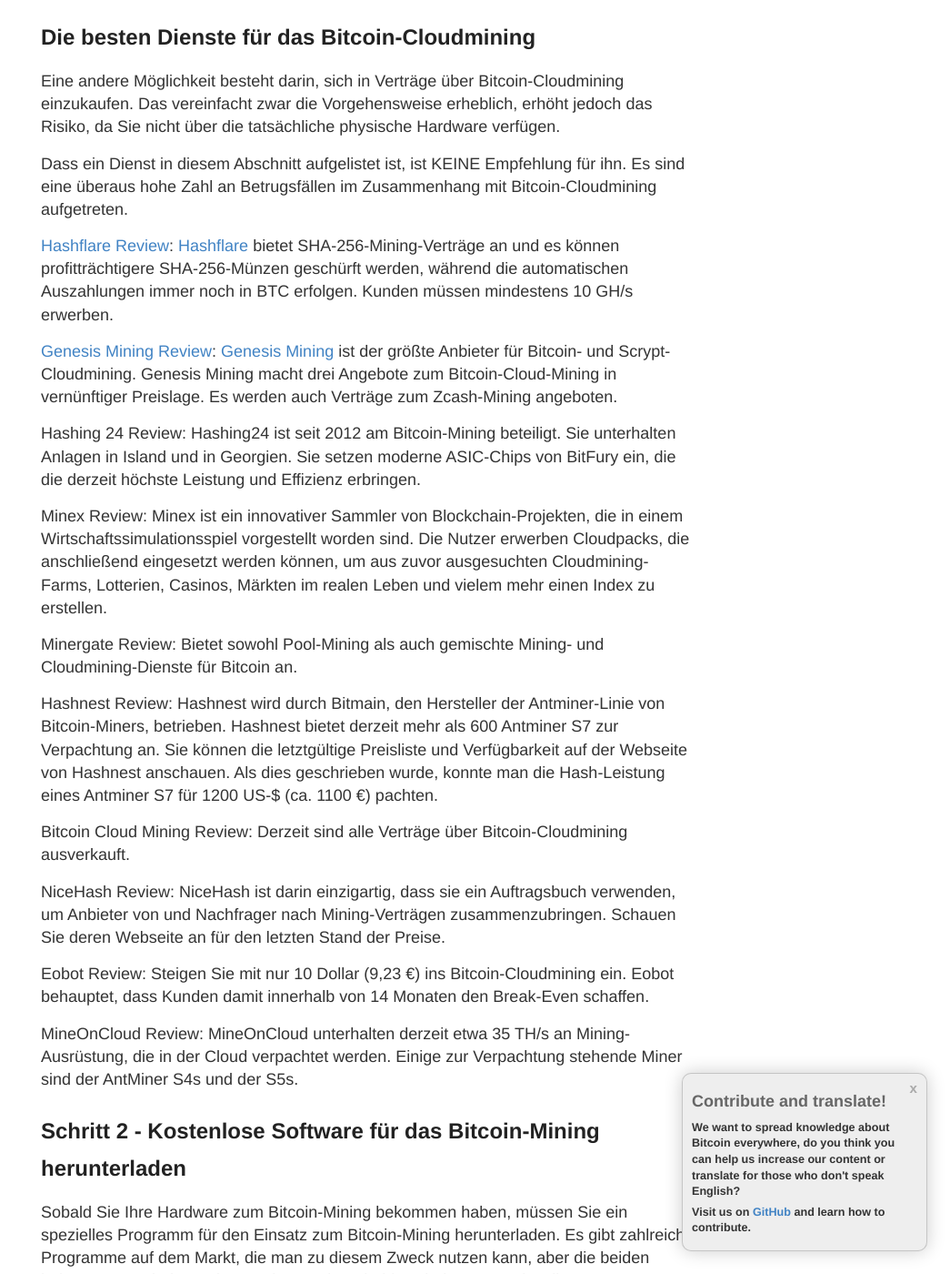
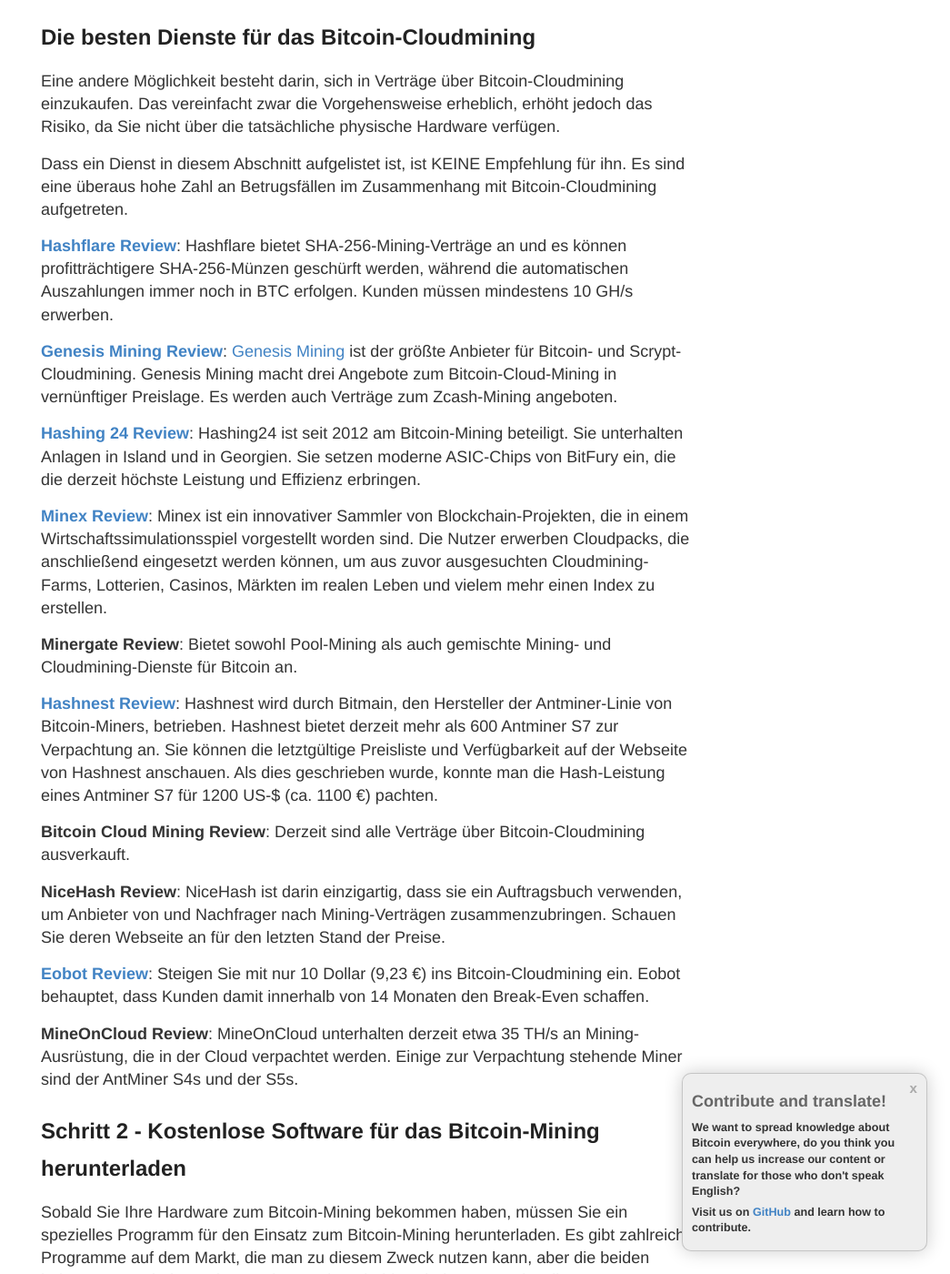
Before and after one commit to vesk4000/bm, a Jekyll site: the page built from translations/getting-started/de-getting-started.md, in a window 1280 px wide and 1400 px high, scrolled down 1494 px. Shown: the whole window at 91% size, without its empty margins (235-1280 px from the left). Built offline with Jekyll 4.4.1, drawn with Linux system fonts in a browser that asks for light colours; nearby versions of some CDN libraries; comment, search, counter and statistics services are not loaded; some of the changed text lies outside the part shown.

```diff
--- a/translations/getting-started/de-getting-started.md
+++ b/translations/getting-started/de-getting-started.md
@@ -33,25 +33,25 @@ Eine andere Möglichkeit besteht darin, sich in Verträge über Bitcoin-Cloudmin
 
 Dass ein Dienst in diesem Abschnitt aufgelistet ist, ist KEINE Empfehlung für ihn. Es sind eine überaus hohe Zahl an Betrugsfällen im Zusammenhang mit Bitcoin-Cloudmining aufgetreten.
 
-<a href="/hashflare-cloud-mining-review/">Hashflare Review</a>: <a href="http://geni.us/hashflare">Hashflare</a> bietet SHA-256-Mining-Verträge an und es können profitträchtigere SHA-256-Münzen geschürft werden, während die automatischen Auszahlungen immer noch in BTC erfolgen. Kunden müssen mindestens 10 GH/s erwerben.
+<strong><a href="http://geni.us/hashflare">Hashflare Review</a></strong>: Hashflare bietet SHA-256-Mining-Verträge an und es können profitträchtigere SHA-256-Münzen geschürft werden, während die automatischen Auszahlungen immer noch in BTC erfolgen. Kunden müssen mindestens 10 GH/s erwerben.
 
-<a href="/genesis-mining-review/">Genesis Mining Review</a>: <a href="http://geni.us/genesismining">Genesis Mining</a> ist der größte Anbieter für Bitcoin- und Scrypt-Cloudmining. Genesis Mining macht drei Angebote zum Bitcoin-Cloud-Mining in vernünftiger Preislage. Es werden auch Verträge zum  Zcash-Mining  angeboten.
+<strong><a href="http://geni.us/advendorgm">Genesis Mining Review</a></strong>: <a href="http://geni.us/genesismining">Genesis Mining</a> ist der größte Anbieter für Bitcoin- und Scrypt-Cloudmining. Genesis Mining macht drei Angebote zum Bitcoin-Cloud-Mining in vernünftiger Preislage. Es werden auch Verträge zum  Zcash-Mining  angeboten.
 
-Hashing 24 Review: Hashing24 ist seit 2012 am Bitcoin-Mining beteiligt. Sie unterhalten Anlagen in Island und in Georgien. Sie setzen moderne ASIC-Chips von BitFury ein, die die derzeit höchste Leistung und Effizienz erbringen.
+<strong><a href="http://geni.us/hashing24">Hashing 24 Review</a></strong>: Hashing24 ist seit 2012 am Bitcoin-Mining beteiligt. Sie unterhalten Anlagen in Island und in Georgien. Sie setzen moderne ASIC-Chips von BitFury ein, die die derzeit höchste Leistung und Effizienz erbringen.
 
-Minex Review: Minex ist ein innovativer Sammler von Blockchain-Projekten, die in einem Wirtschaftssimulationsspiel vorgestellt worden sind. Die Nutzer erwerben Cloudpacks, die anschließend eingesetzt werden können, um aus zuvor ausgesuchten Cloudmining-Farms, Lotterien, Casinos, Märkten im realen Leben und vielem mehr einen Index zu erstellen.
+<strong><a href="http://geni.us/minex">Minex Review</a></strong>: Minex ist ein innovativer Sammler von Blockchain-Projekten, die in einem Wirtschaftssimulationsspiel vorgestellt worden sind. Die Nutzer erwerben Cloudpacks, die anschließend eingesetzt werden können, um aus zuvor ausgesuchten Cloudmining-Farms, Lotterien, Casinos, Märkten im realen Leben und vielem mehr einen Index zu erstellen.
 
-Minergate Review: Bietet sowohl Pool-Mining als auch gemischte Mining- und Cloudmining-Dienste für Bitcoin an.
+<strong>Minergate Review</strong>: Bietet sowohl Pool-Mining als auch gemischte Mining- und Cloudmining-Dienste für Bitcoin an.
 
-Hashnest Review: Hashnest wird durch Bitmain, den Hersteller der Antminer-Linie von Bitcoin-Miners, betrieben. Hashnest bietet derzeit mehr als 600 Antminer S7 zur Verpachtung an. Sie können die letztgültige Preisliste und Verfügbarkeit auf der Webseite von Hashnest anschauen. Als dies geschrieben wurde, konnte man die Hash-Leistung eines Antminer S7 für 1200 US-$ (ca. 1100 €) pachten.
+<strong><a href="http://geni.us/advendorgm">Hashnest Review</a></strong>: Hashnest wird durch Bitmain, den Hersteller der Antminer-Linie von Bitcoin-Miners, betrieben. Hashnest bietet derzeit mehr als 600 Antminer S7 zur Verpachtung an. Sie können die letztgültige Preisliste und Verfügbarkeit auf der Webseite von Hashnest anschauen. Als dies geschrieben wurde, konnte man die Hash-Leistung eines Antminer S7 für 1200 US-$ (ca. 1100 €) pachten.
 
-Bitcoin Cloud Mining Review: Derzeit sind alle Verträge über Bitcoin-Cloudmining ausverkauft.
+<strong>Bitcoin Cloud Mining Review</strong>: Derzeit sind alle Verträge über Bitcoin-Cloudmining ausverkauft.
 
-NiceHash Review: NiceHash ist darin einzigartig, dass sie ein Auftragsbuch verwenden, um Anbieter von und Nachfrager nach Mining-Verträgen zusammenzubringen. Schauen Sie deren Webseite an für den letzten Stand der Preise.
+<strong>NiceHash Review</strong>: NiceHash ist darin einzigartig, dass sie ein Auftragsbuch verwenden, um Anbieter von und Nachfrager nach Mining-Verträgen zusammenzubringen. Schauen Sie deren Webseite an für den letzten Stand der Preise.
 
-Eobot Review: Steigen Sie mit nur 10 Dollar (9,23 €) ins Bitcoin-Cloudmining ein. Eobot behauptet, dass Kunden damit innerhalb von 14 Monaten den Break-Even schaffen.
+<strong><a href="http://geni.us/hashflare">Eobot Review</a></strong>: Steigen Sie mit nur 10 Dollar (9,23 €) ins Bitcoin-Cloudmining ein. Eobot behauptet, dass Kunden damit innerhalb von 14 Monaten den Break-Even schaffen.
 
-MineOnCloud Review: MineOnCloud unterhalten derzeit etwa 35 TH/s an Mining-Ausrüstung, die in der Cloud verpachtet werden. Einige zur Verpachtung stehende Miner sind der AntMiner S4s und der S5s.
+<strong>MineOnCloud Review</strong>: MineOnCloud unterhalten derzeit etwa 35 TH/s an Mining-Ausrüstung, die in der Cloud verpachtet werden. Einige zur Verpachtung stehende Miner sind der AntMiner S4s und der S5s.
 
 <h2>Schritt 2 - Kostenlose Software für das Bitcoin-Mining herunterladen</h2>
 
@@ -70,10 +70,10 @@ Als völlig dezentralen Pool empfehlen wir ganz klar  p2pool.
 Von den folgenden Pools wird angenommen, dass sie derzeit Blöcke vollständig validieren  mit Bitcoin Core 0.9.5 oder höher (0.10.2 oder höher ist wegen der Verwundbarkeit durch DoS-Angriffe empfehlenswert):
 
 <ul>
-<li>BitMinter</li>
-<li>CK Pool</li>
-<li>Eligius</li>
-<li>Slush Pool</li>
+<li><a href="https://bitminter.com/">BitMinter</a></li>
+<li><a href="http://www.kano.is/">CK Pool</a></li>
+<li><a href="http://eligius.st/~gateway/">Eligius</a></li>
+<li><a href="https://en.bitcoin.it/wiki/Bitcoin_Pooled_Mining">Slush Pool</a></li>
 </ul>
 
 <h2>Schritt 4 - Richten Sie sich ein Bitcoin-Wallet ein</h2>
@@ -86,11 +86,11 @@ Wenn Sie bei der Wahl Ihres Bitcoin-Wallet Hilfe brauchen, können Sie  hiermit
 
 Sie müssen auch in der Lage sein, Ihre Bitcoins zu kaufen und zu verkaufen. Dafür empfehlen wir:
 <ul>
-<li>SpectroCoin - Europäischer Exchanger, der SEPA-Transfers am selben Tag anbietet und bei dem man mit Kreditkarte kaufen kann</li>
-<li>Kraken - Größter europäischer Exchanger mit SEPA-Transfers am selben Tag</li>
-<li>Buying Bitcoin Guide - Bietet Ihnen Hilfe, einen Bitcoin-Wechsler in Ihrem Land zu finden</li>
-<li>Local Bitcoins - Dieser fantastische Dienst ermöglicht Ihnen, nach Leuten in Ihrer Gemeinde zu suchen, die Ihnen Bitcoins direkt verkaufen wollen. Doch seien Sie auf der Hut!</li>
-<li>Coinbase ist ein guter Ort, um mit dem Kauf von Bitcoins zu beginnen. Wir empfehlen Ihnen dringend, Bitcoins nicht in deren Dienst verbleiben zu lassen.</li>
+<li><a href="http://geni.us/spectrocoin">SpectroCoin</a> - Europäischer Exchanger, der SEPA-Transfers am selben Tag anbietet und bei dem man mit Kreditkarte kaufen kann</li>
+<li><a href="https://www.kraken.com/">Kraken</a> - Größter europäischer Exchanger mit SEPA-Transfers am selben Tag</li>
+<li><a href="https://www.weusecoins.com/en/how-buy-bitcoins-online-best-bitcoin-exchange-rate-bitcoin-price/">Buying Bitcoin Guide</a> - Bietet Ihnen Hilfe, einen Bitcoin-Wechsler in Ihrem Land zu finden</li>
+<li><a href="http://geni.us/localbitcoins">Local Bitcoins</a> - Dieser fantastische Dienst ermöglicht Ihnen, nach Leuten in Ihrer Gemeinde zu suchen, die Ihnen Bitcoins direkt verkaufen wollen. Doch seien Sie auf der Hut!</li>
+<li><a href="http://geni.us/coinbase">Coinbase</a> ist ein guter Ort, um mit dem Kauf von Bitcoins zu beginnen. Wir empfehlen Ihnen dringend, Bitcoins nicht in deren Dienst verbleiben zu lassen.</li>
 </ul>
 <h2>Schritt 5 - Bleiben Sie mit Bitcoin News auf dem neuesten Stand</h2>
 
@@ -100,4 +100,4 @@ Dort gibt es den  Bitcoin-Mining-Nachrichtenbereich , und dies sind die 5 neuest
 
 [WARNUNG] - Am  1. August 2017  findet der BIP 148 UASF statt. Dies könnte große Auswirkungen auf Ihre Verdienste als Bitcoin-Miner haben, und zwar egal ob Sie das Mining für die herkömmliche Blockchain oder die BIP-148-Blockchain betreiben.
 
-Um sich darauf vorzubereiten, raten wir Ihnen, diesen  UASF Guide zu lesen.
+Um sich darauf vorzubereiten, raten wir Ihnen, diesen  <a href="https://www.weusecoins.com/uasf-guide/">UASF Guide</a> zu lesen.
```
